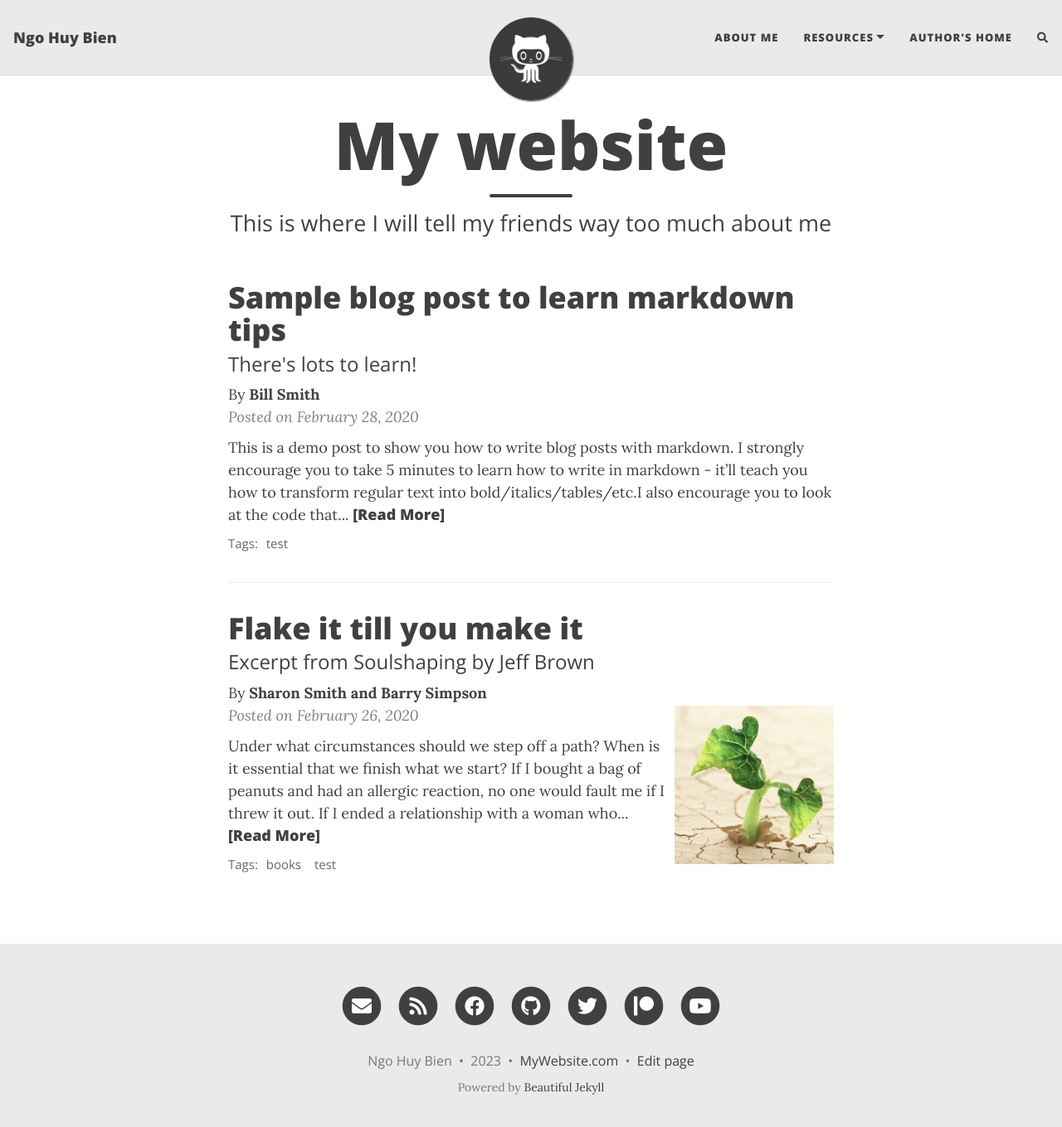
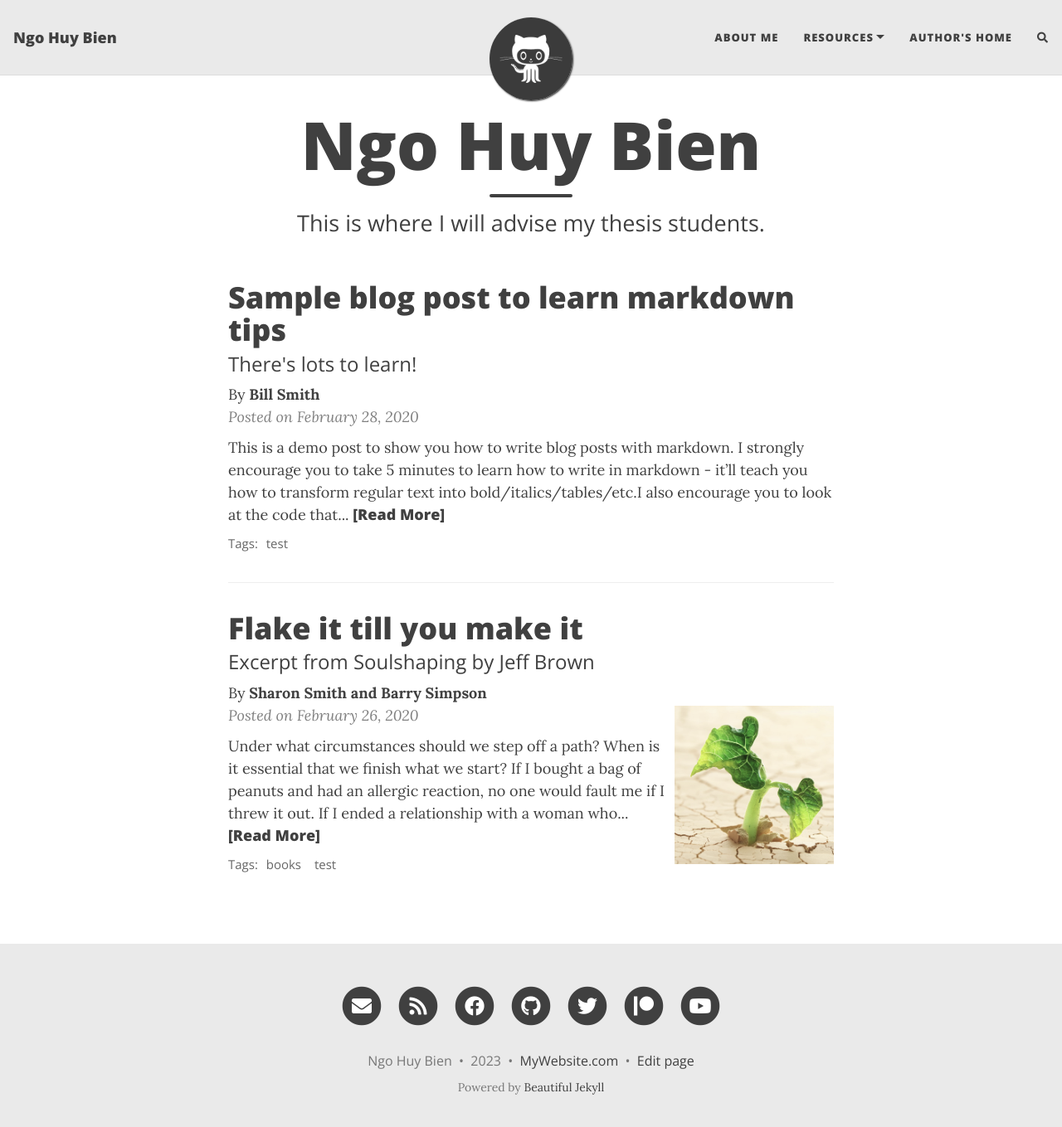
Before and after one commit to ngohuybien/ngohuybien.github.io, a Jekyll site: the page built from index.html, in a window 1280 px wide and 1372 px high. Shown: the top 1359 px of the window at 83% size. Built offline with Jekyll 4.4.1, drawn with Linux system fonts in a browser that asks for light colours; nearby versions of some CDN libraries; the list of posts is cut into pages by our own code; comment, search, counter and statistics services are not loaded.

Commit message:
Update index.html

```diff
--- a/index.html
+++ b/index.html
@@ -1,5 +1,5 @@
 ---
 layout: home
-title: My website
-subtitle: This is where I will tell my friends way too much about me
+title: Ngo Huy Bien
+subtitle: This is where I will advise my thesis students.
 ---
```
